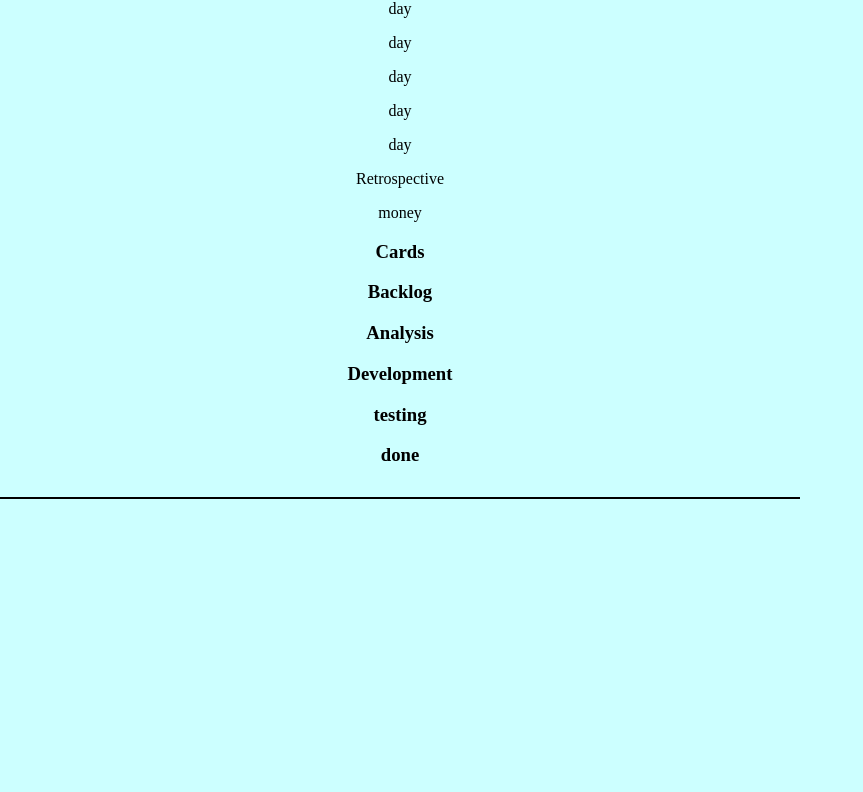
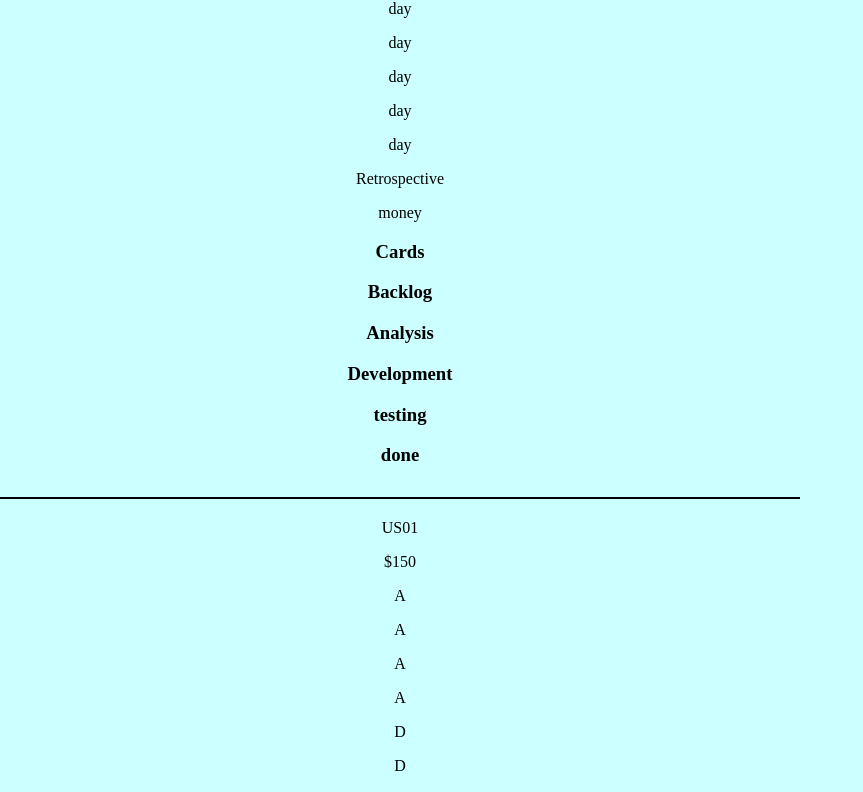
Before and after one commit to Henge9/g2p2, a React (Create React App) app: page / in a window 1280 px wide. Shown: the part 2000-2792 px from the top of the page, without its empty margins (0-863 px from the left). Before the commit the page ends 2503 px from the top, so only its background shows below. Built offline with nearby package versions, Linux system fonts and the light colour scheme.

Commit message:
no changes

```diff
--- a/src/components/ReleasePlan/ReleasePlan.js
+++ b/src/components/ReleasePlan/ReleasePlan.js
@@ -2,6 +2,10 @@ import React from 'react';
 import ReleasePlanCell from './ReleasePlanCell/ReleasePlanCell.js';
 import ReleasePlanCellRetrospective from './ReleasePlanCell/ReleasePlanCellRetrospective.js';
 import ReleasePlanCellMoney from './ReleasePlanCell/ReleasePlanCellMoney.js';
+
+function daysPassed() {
+
+}
 
 export default class ReleasePlan extends React.Component {
 
--- a/src/components/Scrumboard.js
+++ b/src/components/Scrumboard.js
@@ -19,6 +19,7 @@ export default class ScrumBoard extends React.Component {
 					<ReleasePlan />
 				</header>
 				<Columns />
+				<Hold />
 			</div>
 		);
 	}
```
